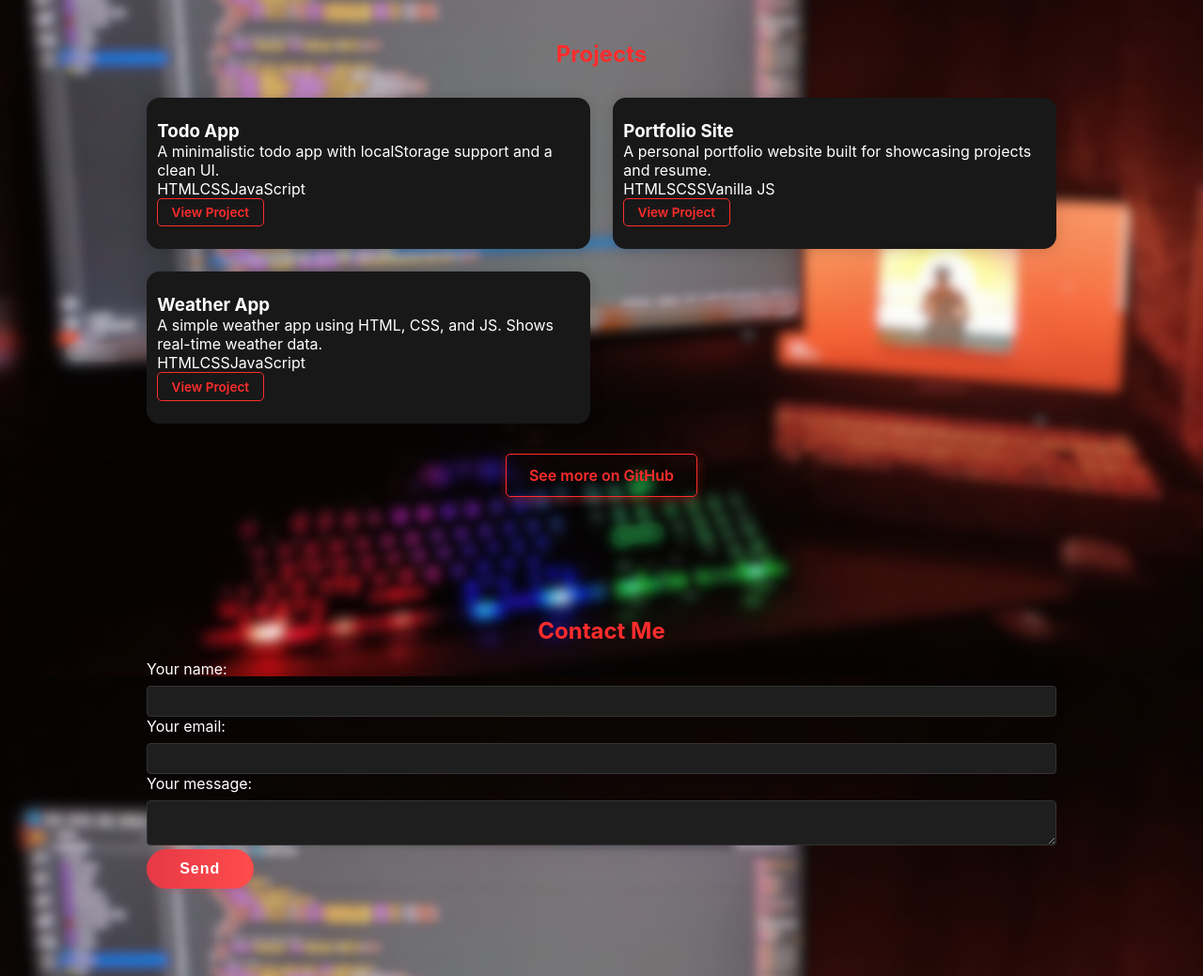
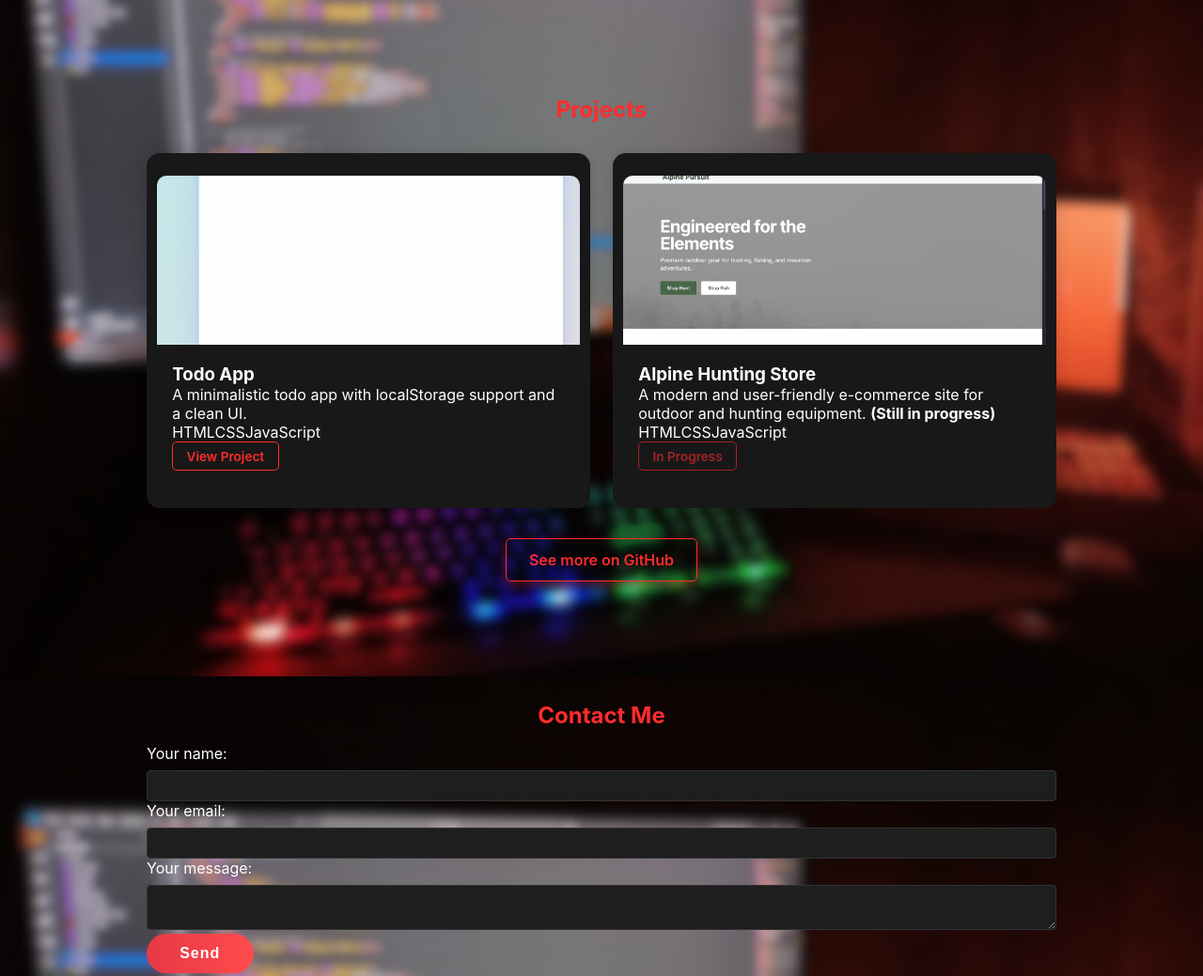
Before and after one commit to Vr0cks/portfolio-public, a plain HTML site: page index.html in a window 1280 px wide. Shown: the part 2160-3199 px from the top of the page at 94% size. Drawn offline with Linux system fonts and the light colour scheme.

Commit message:
first commit

```diff
--- a/index.html
+++ b/index.html
@@ -73,7 +73,7 @@
     <div class="about-wrapper">
       <!-- Profil Fotoğrafı -->
       <div class="about-photo">
-        <img src="assets/ben 2.jpg" alt="Ahmet Yiğit" />
+        <img src="assets/bn.png" alt="Ahmet Yiğit" style="width:100%;height:auto;object-fit:cover;" />
       </div>
       <!-- Hakkımda Yazısı -->
       <div class="about-text">
@@ -154,30 +154,29 @@
   <section id="projects" class="section">
     <h2 data-key="projects_title">Projects</h2>
     <div class="project-grid">
-      <!-- 3 favori projen -->
+      <!-- Todo App Card -->
       <div class="project-card">
+        <img src="assets/to do.jpg" alt="Todo App Screenshot" style="width:100%;height:180px;object-fit:cover;border-radius:10px 10px 0 0;">
+        <div class="project-card-content" style="padding:1rem;">
           <h3 data-key="todo_title">Todo App</h3>
           <p data-key="todo_desc">A minimalistic todo app with localStorage support and a clean UI.</p>
           <div class="tags">
             <span>HTML</span><span>CSS</span><span>JavaScript</span>
           </div>
-        <a href="#" class="btn-sm" data-key="btn_view">View Project</a>
+          <a href="https://vr0cks.github.io/to-do-/" class="btn-sm" data-key="btn_view" target="_blank">View Project</a>
         </div>
+      </div>
+      <!-- Alpine Hunting Store Card -->
       <div class="project-card">
-        <h3 data-key="portfolio_title">Portfolio Site</h3>
-        <p data-key="portfolio_desc">A personal portfolio website built for showcasing projects and resume.</p>
-        <div class="tags">
-          <span>HTML</span><span>SCSS</span><span>Vanilla JS</span>
-        </div>
-        <a href="#" class="btn-sm" data-key="btn_view">View Project</a>
-      </div>
-      <div class="project-card">
-        <h3 data-key="weather_title">Weather App</h3>
-        <p data-key="weather_desc">A simple weather app using HTML, CSS, and JS. Shows real-time weather data.</p>
+        <img src="assets/alpine.jpg" alt="Alpine Hunting Store Screenshot" style="width:100%;height:180px;object-fit:cover;border-radius:10px 10px 0 0;">
+        <div class="project-card-content" style="padding:1rem;">
+          <h3>Alpine Hunting Store</h3>
+          <p>A modern and user-friendly e-commerce site for outdoor and hunting equipment. <strong>(Still in progress)</strong></p>
           <div class="tags">
             <span>HTML</span><span>CSS</span><span>JavaScript</span>
           </div>
-        <a href="#" class="btn-sm" data-key="btn_view">View Project</a>
+          <a href="#" class="btn-sm" disabled style="pointer-events:none;opacity:0.6;">In Progress</a>
+        </div>
       </div>
     </div>
     <div style="text-align:center; margin-top:2rem;">
@@ -273,14 +272,7 @@ document.getElementById('contact-form').addEventListener('submit', function(e){
   document.getElementById('thanks-message').style.display = 'block';
   this.reset();
 });
-</script>
-<button id="theme-toggle" aria-label="Tema Değiştir">🌙</button>
-<script>
-const btn = document.getElementById('theme-toggle');
-btn.onclick = () => {
-  document.body.classList.toggle('light-theme');
-  btn.textContent = document.body.classList.contains('light-theme') ? '🌞' : '🌙';
-};
+
 </script>
 </body>
 </html>
--- a/script.js
+++ b/script.js
@@ -203,7 +203,7 @@ document.addEventListener('DOMContentLoaded', () => {
     translate('en');
   }
 
-  // === ALTERNATİF: IP tabanlı ülke kontrolü (aktif değil, istersen açabilirim) ===
+  // === ALTERNATİF: IP tabanlı ülke kontrolü (aktif değil, istersem açabilirim) ===
   /*
   fetch('https://ipapi.co/json/')
     .then(res => res.json())
```
Also changed, not shown: assets/alpine.jpg (added), assets/to do.jpg (added), 2 other files. Lines whose indentation alone changed are shown as unchanged.
